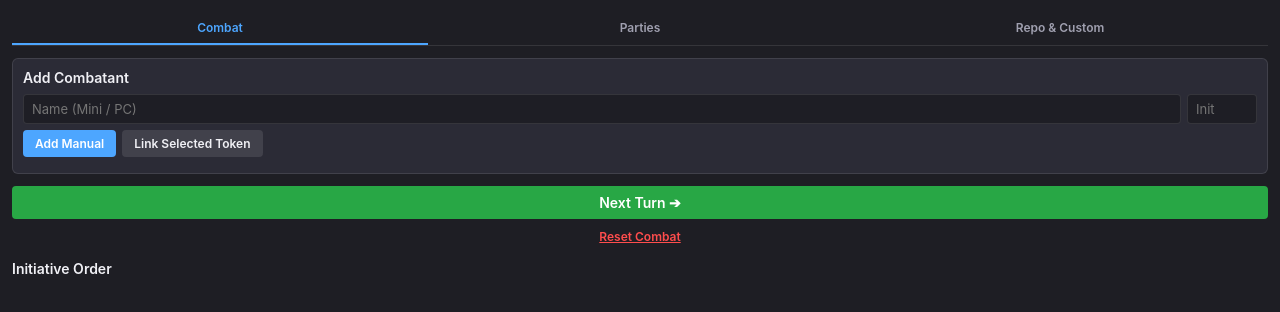
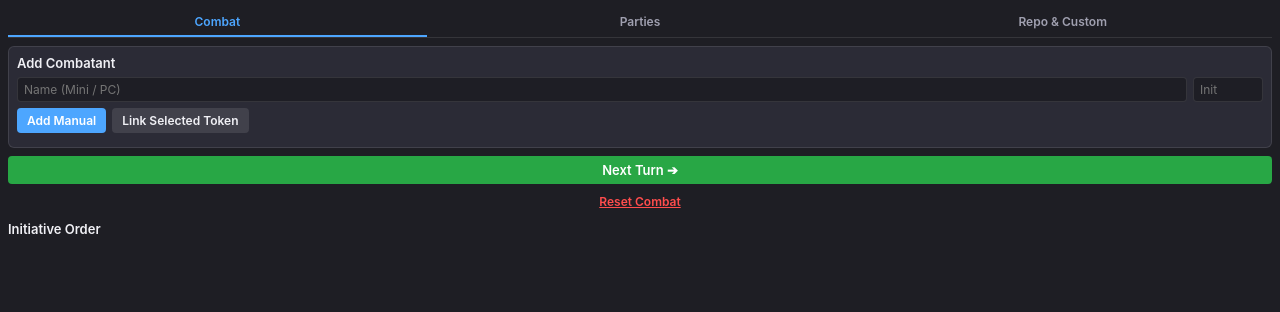
Before and after one commit to tylerjhendricks95-cpu/obe-manual-initiative-tracker, a website built with Vite: page index.html in a window 1280 px wide. Built offline with nearby package versions, Linux system fonts and the light colour scheme; what @owlbear-rodeo/sdk would draw is missing.

Commit message:
Refactor CSS styles for improved layout and design
Adjusted various styles including padding, font sizes, and margins to enhance layout and appearance.

```diff
--- a/style.css
+++ b/style.css
@@ -17,15 +17,20 @@
   font-family: -apple-system, BlinkMacSystemFont, "Segoe UI", Roboto, Helvetica, Arial, sans-serif;
 }
 
-body {
+html, body {
   background-color: var(--bg-color);
   color: var(--text-color);
-  font-size: 14px;
+  font-size: 13px;
+  overflow: hidden; /* Prevents whole extension from scrolling */
+  height: 100%;
 }
 
 .app-container {
-  padding: 12px;
+  padding: 8px;
   max-width: 100%;
+  height: 100vh;
+  display: flex;
+  flex-direction: column;
 }
 
 /* Tabs */
@@ -33,7 +38,8 @@ body {
   display: flex;
   gap: 4px;
   border-bottom: 1px solid var(--border-color);
-  margin-bottom: 12px;
+  margin-bottom: 8px;
+  flex-shrink: 0;
 }
 
 .tab-btn {
@@ -41,7 +47,7 @@ body {
   background: transparent;
   border: none;
   color: var(--muted);
-  padding: 8px 4px;
+  padding: 6px 4px;
   font-size: 12px;
   font-weight: 600;
   cursor: pointer;
@@ -60,25 +66,29 @@ body {
 
 .tab-content {
   display: none;
+  flex: 1;
+  overflow-y: auto;
 }
 
 .tab-content.active {
-  display: block;
+  display: flex;
+  flex-direction: column;
 }
 
 /* Panels & Headers */
 .panel {
   background: var(--panel-bg);
-  padding: 10px;
+  padding: 8px;
   border-radius: 6px;
-  margin-bottom: 12px;
+  margin-bottom: 8px;
   border: 1px solid var(--border-color);
+  flex-shrink: 0;
 }
 
 h3 {
-  font-size: 14px;
+  font-size: 13px;
   font-weight: 600;
-  margin-bottom: 8px;
+  margin-bottom: 6px;
   color: var(--text-color);
 }
 
@@ -94,9 +104,9 @@ input, textarea {
   background: rgba(0, 0, 0, 0.3);
   border: 1px solid var(--border-color);
   color: var(--text-color);
-  padding: 6px 8px;
+  padding: 4px 6px;
   border-radius: 4px;
-  font-size: 13px;
+  font-size: 12px;
 }
 
 input:focus, textarea:focus {
@@ -106,14 +116,14 @@ input:focus, textarea:focus {
 
 textarea {
   resize: vertical;
-  min-height: 50px;
+  min-height: 40px;
   margin-bottom: 6px;
 }
 
 .btn {
   border: none;
   border-radius: 4px;
-  padding: 6px 12px;
+  padding: 5px 10px;
   font-size: 12px;
   font-weight: 600;
   cursor: pointer;
@@ -142,8 +152,8 @@ textarea {
   background: #28a745;
   color: #fff;
   width: 100%;
-  padding: 8px;
-  font-size: 14px;
+  padding: 6px;
+  font-size: 13px;
   margin-bottom: 6px;
 }
 
@@ -167,7 +177,8 @@ textarea {
 }
 
 .combat-actions {
-  margin-bottom: 12px;
+  margin-bottom: 8px;
+  flex-shrink: 0;
 }
 
 /* Dynamic Initiative List Container */
@@ -175,11 +186,13 @@ textarea {
   display: flex;
   flex-direction: column;
   gap: 6px;
-  margin-top: 8px;
+  flex: 1;
+  min-height: 0;
 }
 
 #initiative-list {
-  max-height: 480px;
+  flex: 1;
+  max-height: 280px; /* Reduced from 480px to fit Owlbear popups cleanly */
   overflow-y: auto;
   padding-right: 2px;
 }
@@ -187,7 +200,7 @@ textarea {
 /* Scrollbar Styling */
 #initiative-list::-webkit-scrollbar,
 #monster-repository::-webkit-scrollbar {
-  width: 6px;
+  width: 5px;
 }
 
 #initiative-list::-webkit-scrollbar-thumb,
@@ -201,7 +214,7 @@ textarea {
   background: var(--panel-bg);
   border: 1px solid var(--border-color);
   border-radius: 6px;
-  padding: 8px;
+  padding: 6px 8px;
   transition: background 0.2s, border-color 0.2s, box-shadow 0.2s;
 }
 
@@ -215,23 +228,23 @@ textarea {
   display: flex;
   justify-content: space-between;
   align-items: center;
-  margin-top: 12px;
+  margin-top: 8px;
   border-bottom: 1px solid rgba(255, 255, 255, 0.2);
   padding-bottom: 4px;
 }
 
 #search-monsters {
-  margin-bottom: 8px;
+  margin-bottom: 6px;
 }
 
 #monster-repository {
-  max-height: 380px;
+  max-height: 240px;
   overflow-y: auto;
 }
 
 /* Player View Modifications */
 .app-container.player-view {
-  padding: 6px;
+  padding: 4px;
 }
 
 .app-container.player-view .nav-tabs {
@@ -240,11 +253,11 @@ textarea {
 
 .app-container.player-view h3 {
   font-size: 12px;
-  margin: 4px 0;
+  margin: 2px 0;
 }
 
 .app-container.player-view .card {
-  padding: 6px 8px;
+  padding: 4px 6px;
   margin-bottom: 2px;
-  font-size: 12px;
+  font-size: 11px;
 }
```
